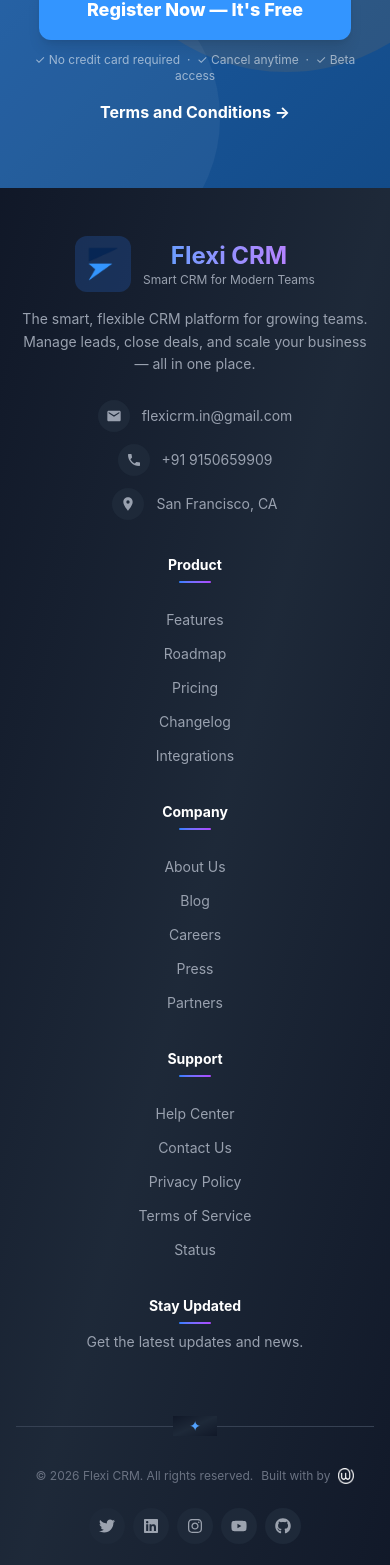
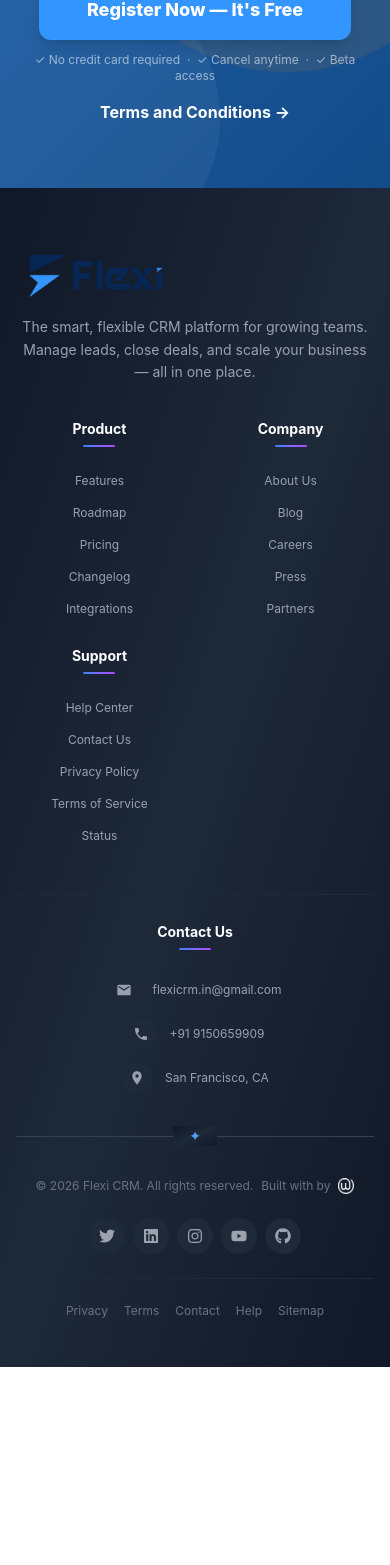
Before and after one commit to flexicrm/Flexi_Website, a Next.js app: page / in a window 390 px wide. Shown: the part 9365-10930 px from the top of the page. After the commit the page ends 10732 px from the top, so only its background shows below. Built offline with nearby package versions, Linux system fonts and the light colour scheme.

Commit message:
Flexi Landing Page

```diff
--- a/app/component/footer/Footer.tsx
+++ b/app/component/footer/Footer.tsx
@@ -6,7 +6,7 @@ import Link from "next/link";
 import { useEffect, useState } from "react";
 import { FaGithub, FaInstagram, FaLinkedin, FaTwitter, FaYoutube } from "react-icons/fa";
 import { MdEmail, MdLocationOn, MdPhone } from "react-icons/md";
-import favIconForFlexi from "../../../public/favIconForFlexi.png";
+import Flexi_Crm_Image from "../../../public/Flexi_Crm_Image.png";
 import Webdads2u_Logo from "../../../public/Webdads2u_Logo.png";
 
 function Footer() {
@@ -50,8 +50,8 @@ function Footer() {
   ];
 
   const contactInfo = [
-    { icon: MdEmail, text: "flexicrm.in@gmail.com", href: "flexicrm.in@gmail.com" },
-    { icon: MdPhone, text: "+91 9150659909", href: "tel:+91 9150659909" },
+    { icon: MdEmail, text: "flexicrm.in@gmail.com", href: "mailto:flexicrm.in@gmail.com" },
+    { icon: MdPhone, text: "+91 9150659909", href: "tel:+919150659909" },
     { icon: MdLocationOn, text: "San Francisco, CA", href: "#" },
   ];
 
@@ -73,10 +73,10 @@ function Footer() {
       {/* Main Footer Content */}
       <div className="container mx-auto px-4 sm:px-6 lg:px-8 py-12 sm:py-16">
 
-        {/* Top Section with Newsletter */}
+        {/* Top Section */}
         <div className="grid grid-cols-1 lg:grid-cols-12 gap-8 lg:gap-12 mb-12 lg:mb-16">
 
-          {/* Brand Section - 4 columns */}
+          {/* Brand Section - Full width on mobile, 4 cols on desktop */}
           <motion.div
             variants={containerVariants}
             initial="hidden"
@@ -84,29 +84,19 @@ function Footer() {
             viewport={{ once: true }}
             className="lg:col-span-4 text-center lg:text-left"
           >
-            <div className="flex items-center justify-center lg:justify-start gap-3 mb-4">
-              <div className="bg-blue-500/20 p-2 rounded-xl">
+              <div className="">
                 <Image
-                  src={favIconForFlexi}
+                  src={Flexi_Crm_Image}
                   alt="Flexi CRM Logo"
-                  width={40}
-                  height={40}
-                  className="w-10 h-10 object-contain"
+                  className="w-40 h-20 object-contain"
                 />
-              </div>
-              <div>
-                <h2 className="text-2xl font-bold bg-gradient-to-r from-blue-400 to-purple-400 bg-clip-text text-transparent">
-                  Flexi CRM
-                </h2>
-                <p className="text-xs text-gray-400">Smart CRM for Modern Teams</p>
-              </div>
               </div>
             <p className="text-sm text-gray-400 leading-relaxed max-w-md mx-auto lg:mx-0">
               The smart, flexible CRM platform for growing teams. Manage leads, close deals, and scale your business — all in one place.
             </p>
 
-            {/* Contact Info */}
-            <div className="mt-6 space-y-3">
+            {/* Contact Info - Hidden on mobile, visible on tablet/desktop */}
+            <div className="hidden sm:block mt-6 space-y-3">
               {contactInfo.map((item, idx) => {
                 const Icon = item.icon;
                 return (
@@ -125,7 +115,9 @@ function Footer() {
             </div>
           </motion.div>
 
-          {/* Footer Links Sections */}
+          {/* Footer Links Sections - 2 columns on mobile, 4 columns on desktop */}
+          <div className="lg:col-span-8">
+            <div className="grid grid-cols-2 sm:grid-cols-3 gap-6 sm:gap-8">
               {footerSections.map((section, idx) => (
                 <motion.div
                   key={idx}
@@ -134,18 +126,18 @@ function Footer() {
                   whileInView="visible"
                   viewport={{ once: true }}
                   transition={{ delay: idx * 0.1 }}
-              className="lg:col-span-2 text-center lg:text-left"
+                  className="text-center sm:text-left"
                 >
-              <h3 className="font-sora font-bold text-sm sm:text-base text-white mb-4 relative inline-block lg:inline-block">
+                  <h3 className="font-sora font-bold text-sm sm:text-base text-white mb-3 relative inline-block sm:inline-block">
                     {section.title}
-                <span className="absolute -bottom-2 left-1/2 lg:left-0 transform -translate-x-1/2 lg:translate-x-0 w-8 h-0.5 bg-gradient-to-r from-blue-500 to-purple-500 rounded-full"></span>
+                    <span className="absolute -bottom-2 left-1/2 sm:left-0 transform -translate-x-1/2 sm:translate-x-0 w-8 h-0.5 bg-gradient-to-r from-blue-500 to-purple-500 rounded-full"></span>
                   </h3>
-              <ul className="space-y-2.5 mt-4">
+                  <ul className="space-y-2 mt-4">
                     {section.links.map((link, li) => (
                       <li key={li}>
                         <Link
                           href={link.path}
-                      className="text-sm text-gray-400 hover:text-blue-400 transition-all duration-200 inline-block hover:translate-x-1 lg:hover:translate-x-2"
+                          className="text-xs sm:text-sm text-gray-400 hover:text-blue-400 transition-all duration-200 inline-block hover:translate-x-1"
                         >
                           {link.name}
                         </Link>
@@ -154,22 +146,35 @@ function Footer() {
                   </ul>
                 </motion.div>
               ))}
+            </div>
+          </div>
+        </div>
 
-          {/* Newsletter Section */}
-          <motion.div
-            variants={containerVariants}
-            initial="hidden"
-            whileInView="visible"
-            viewport={{ once: true }}
-            transition={{ delay: 0.3 }}
-            className="lg:col-span-2 text-center lg:text-left"
+        {/* Mobile Contact Info - Visible only on mobile */}
+        <div className="sm:hidden mb-8">
+          <div className="border-t border-gray-800 pt-6">
+            <h3 className="font-sora font-bold text-sm text-white mb-4 text-center relative inline-block w-full">
+              Contact Us
+              <span className="absolute -bottom-2 left-1/2 transform -translate-x-1/2 w-8 h-0.5 bg-gradient-to-r from-blue-500 to-purple-500 rounded-full"></span>
+            </h3>
+            <div className="space-y-3 mt-4">
+              {contactInfo.map((item, idx) => {
+                const Icon = item.icon;
+                return (
+                  <a
+                    key={idx}
+                    href={item.href}
+                    className="flex items-center justify-center gap-3 text-gray-400 hover:text-blue-400 transition-colors group"
                   >
-            <h3 className="font-sora font-bold text-sm sm:text-base text-white mb-4 relative inline-block lg:inline-block">
-              Stay Updated
-              <span className="absolute -bottom-2 left-1/2 lg:left-0 transform -translate-x-1/2 lg:translate-x-0 w-8 h-0.5 bg-gradient-to-r from-blue-500 to-purple-500 rounded-full"></span>
-            </h3>
-            <p className="text-sm text-gray-400 mb-4">Get the latest updates and news.</p>
-          </motion.div>
+                    <div className="w-8 h-8 rounded-full bg-gray-800 flex items-center justify-center group-hover:bg-blue-500/20 transition-colors">
+                      <Icon className="w-4 h-4" />
+                    </div>
+                    <span className="text-xs">{item.text}</span>
+                  </a>
+                );
+              })}
+            </div>
+          </div>
         </div>
 
         {/* Divider */}
@@ -243,7 +248,7 @@ function Footer() {
         </div>
 
         {/* Mobile Bottom Links */}
-        <div className="mt-6 pt-6 border-t border-gray-800 flex flex-wrap justify-center gap-4 text-center md:hidden">
+        <div className="mt-6 pt-6 border-t border-gray-800 flex flex-wrap justify-center gap-4 text-center sm:hidden">
           <Link href="/privacy-policy" className="text-xs text-gray-500 hover:text-blue-400 transition-colors">
             Privacy
           </Link>
```
Lines whose indentation alone changed are shown as unchanged.
